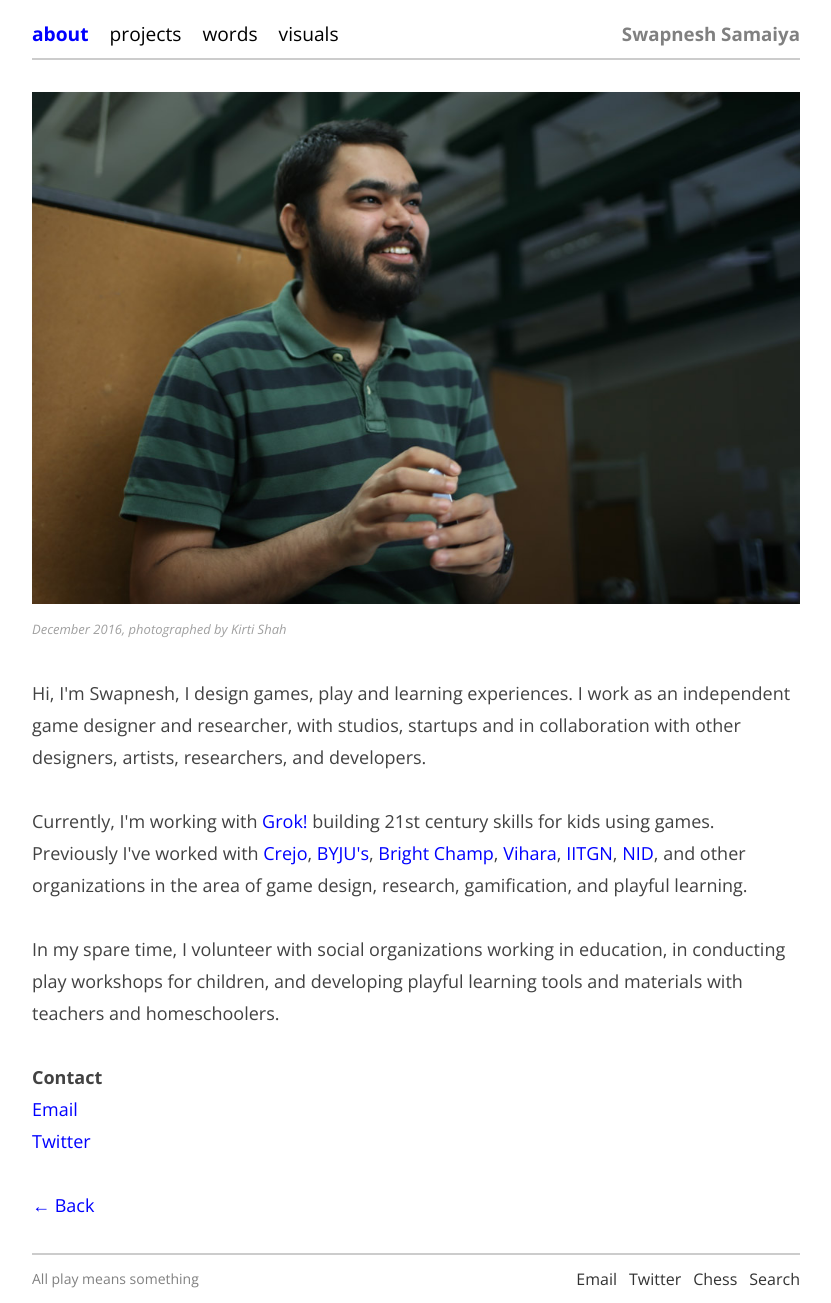
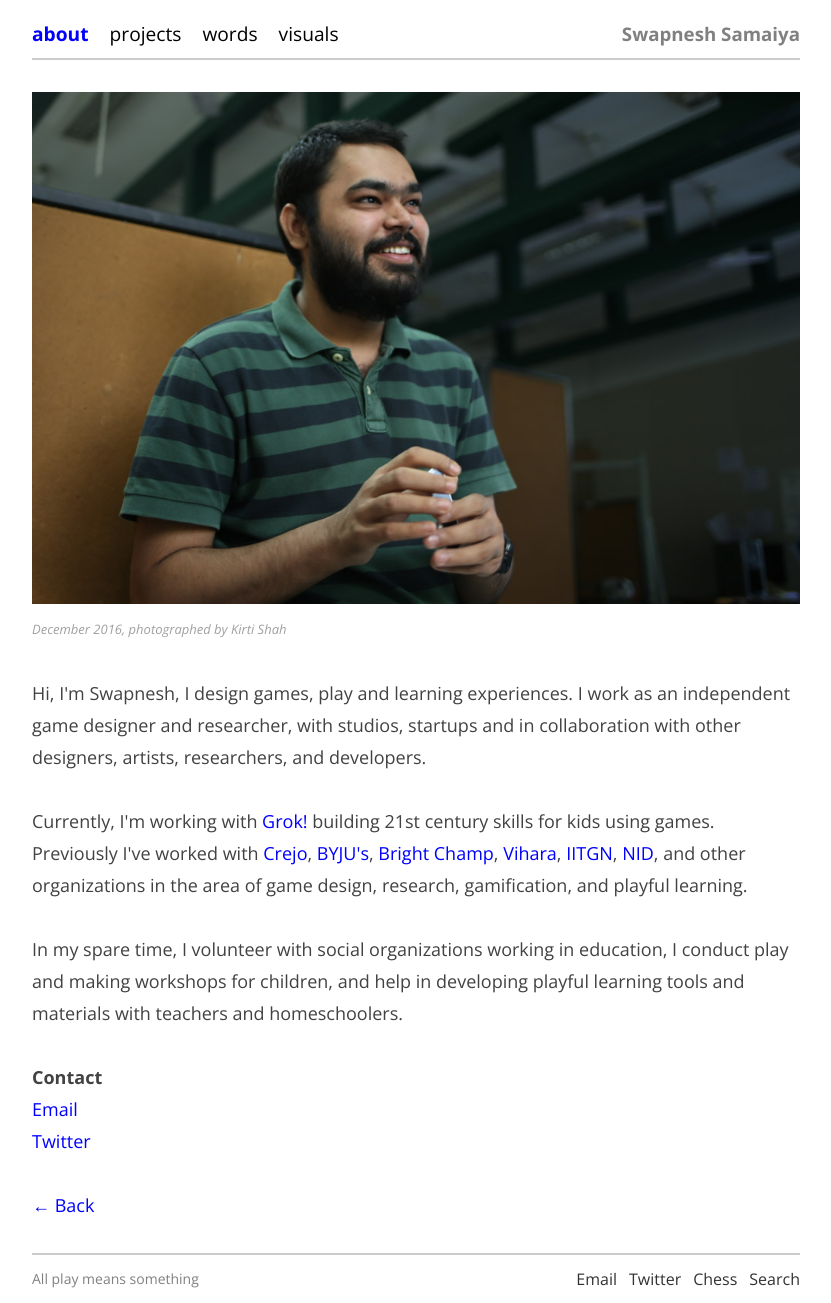
Before and after one commit to bunbutterjam/bunbutterjam.github.io, a Jekyll site: the page built from _pages/about.html, in a window 1280 px wide. Shown: the whole page, without its empty margins (224-1055 px from the left). Built offline with Jekyll 4.4.1, drawn with Linux system fonts in a browser that asks for light colours.

Commit message:
about updated

```diff
--- a/_pages/about.html
+++ b/_pages/about.html
@@ -15,7 +15,7 @@ image: /assets/images/about.jpg
 
     Currently, I'm working with <a target="blank" href="https://www.clubgrok.com">Grok!</a> building 21st century skills for kids using games. Previously I've worked with <a target="blank"  href="https://www.crejo.fun">Crejo</a>, <a target="blank"  href="https://byjus.com">BYJU's</a>, <a target="blank"  href="https://brightchamps.com">Bright Champ</a>, <a target="blank"  href="https://www.vihara.asia">Vihara</a>, <a href="https://iitgn.ac.in/">IITGN</a>, <a target="blank"  href="https://www.nid.edu/home">NID</a>, and other organizations in the area of game design, research, gamification, and playful learning. <br><br>
 
-    In my spare time, I volunteer with social organizations working in education, in conducting play workshops for children, and developing playful learning tools and materials with teachers and homeschoolers.
+    In my spare time, I volunteer with social organizations working in education, I conduct play and making workshops for children, and help in developing playful learning tools and materials with teachers and homeschoolers.
 
 
     <br><br>
```
